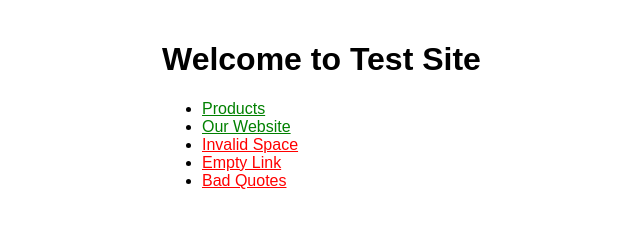
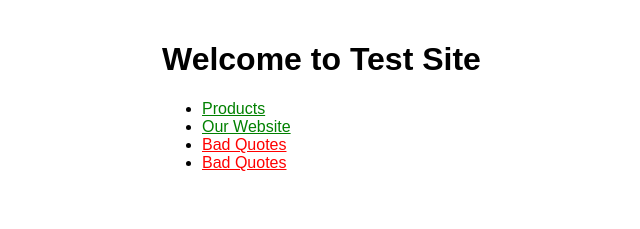
Before and after one commit to Connectnext-Technologies/cxpubliclinks, a plain HTML site: page index.html in a window 1280 px wide. Shown: the whole page, without its empty margins (78-718 px from the left). Drawn offline with Linux system fonts and the light colour scheme.

Commit message:
thread fail check

```diff
--- a/index.html
+++ b/index.html
@@ -1,9 +1,8 @@
 <!DOCTYPE html>
 <html>
-
   <head>
     <title>Home Page</title>
-    <link rel="stylesheet" href="styles.css">
+    <link rel="stylesheet" href="styles.css" />
   </head>
 
   <body>
@@ -16,11 +15,13 @@
                 Our Website
             </a></li>
             <!-- Invalid links -->
-            <li><a class="invalid" href="invalid page.html">Invalid Space</a></li>
-            <li><a class="invalid" href="">Empty Link</a></li>
-            <li><a class="invalid" href="page.html" more">Bad Quotes</a></li>
+            <!-- <li><a class="invalid" href="invalid page.html">Invalid Space</a></li> -->
+            <!-- <li><a class="invalid" href="">Empty Link</a></li> -->
+            <!-- <li><a class="invalid" href="page.html" more">Bad Quotes</a></li> -->
+            <li><a class="invalid" href="https://someinvalidpage.com" more">Bad Quotes</a></li>
+            <li><a class="invalid" href="https://someinvalidpage55.com" more">Bad Quotes</a></li>
         </ul>
+
     </nav>
   </body>
-
 </html>
```
Lines whose indentation alone changed are shown as unchanged.
